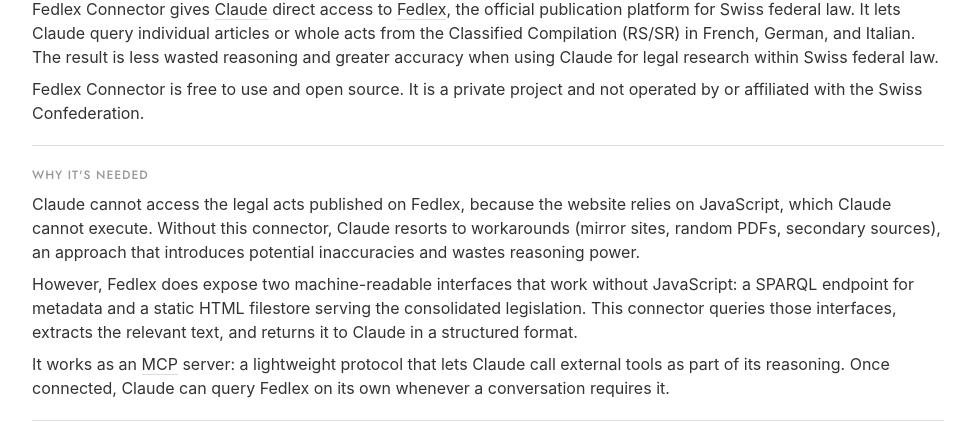
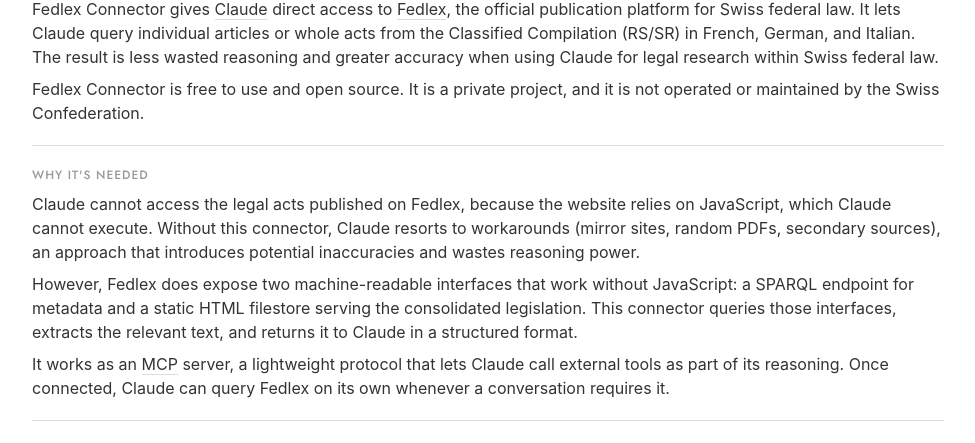
Before and after one commit to JayTheSkier/fedlex-connector, a website: page website/index.html in a window 1280 px wide. Shown: the part 222-665 px from the top of the page, without its empty margins (152-1127 px from the left). Drawn offline with Linux system fonts and the light colour scheme.

Commit message:
Refine disclaimer wording and MCP server punctuation

```diff
--- a/website/index.html
+++ b/website/index.html
@@ -353,7 +353,7 @@
     <section id="what">
       <h2>What it does</h2>
       <p>Fedlex Connector gives <a href="https://claude.ai">Claude</a> direct access to <a href="https://www.fedlex.admin.ch">Fedlex</a>, the official publication platform for Swiss federal law. It lets Claude query individual articles or whole acts from the Classified Compilation (RS/SR) in French, German, and Italian. The result is less wasted reasoning and greater accuracy when using Claude for legal research within Swiss federal law.</p>
-      <p>Fedlex Connector is free to use and open source. It is a private project and not operated by or affiliated with the Swiss Confederation.</p>
+      <p>Fedlex Connector is free to use and open source. It is a private project, and it is not operated or maintained by the Swiss Confederation.</p>
     </section>
 
     <!-- Why -->
@@ -361,7 +361,7 @@
       <h2>Why it's needed</h2>
       <p>Claude cannot access the legal acts published on Fedlex, because the website relies on JavaScript, which Claude cannot execute. Without this connector, Claude resorts to workarounds (mirror sites, random PDFs, secondary sources), an approach that introduces potential inaccuracies and wastes reasoning power.</p>
       <p>However, Fedlex does expose two machine-readable interfaces that work without JavaScript: a SPARQL endpoint for metadata and a static HTML filestore serving the consolidated legislation. This connector queries those interfaces, extracts the relevant text, and returns it to Claude in a structured format.</p>
-      <p>It works as an <a href="https://modelcontextprotocol.io">MCP</a> server: a lightweight protocol that lets Claude call external tools as part of its reasoning. Once connected, Claude can query Fedlex on its own whenever a conversation requires it.</p>
+      <p>It works as an <a href="https://modelcontextprotocol.io">MCP</a> server, a lightweight protocol that lets Claude call external tools as part of its reasoning. Once connected, Claude can query Fedlex on its own whenever a conversation requires it.</p>
     </section>
 
     <!-- Setup -->
```
